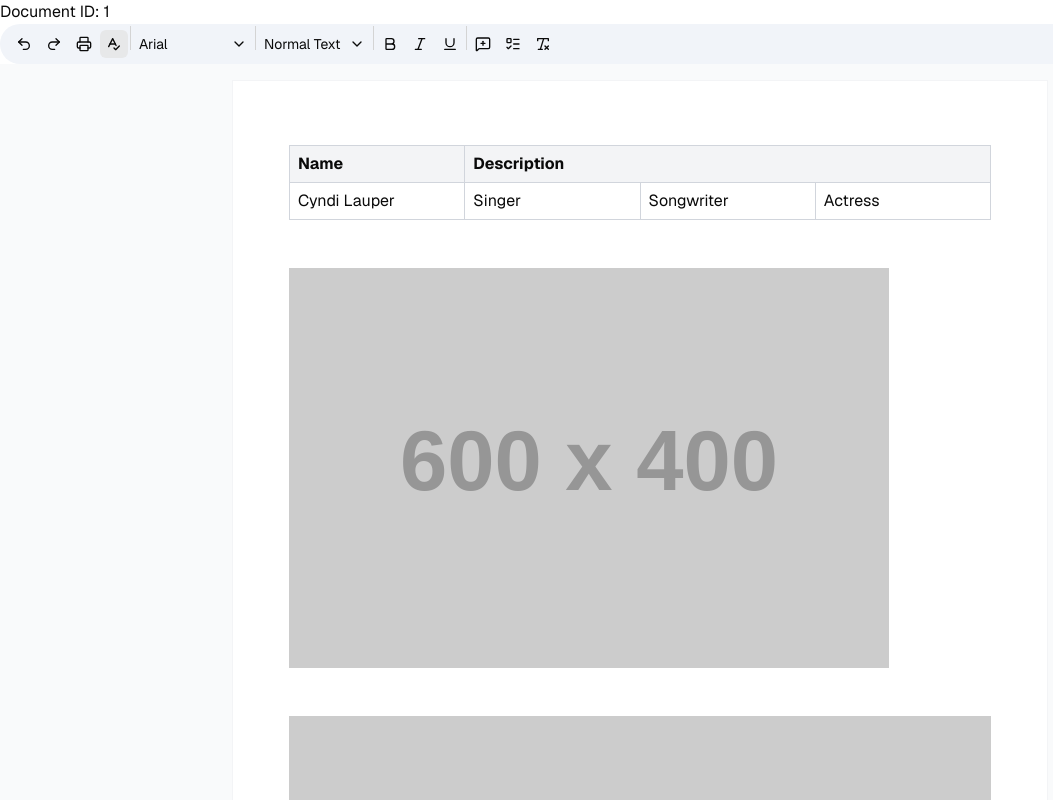
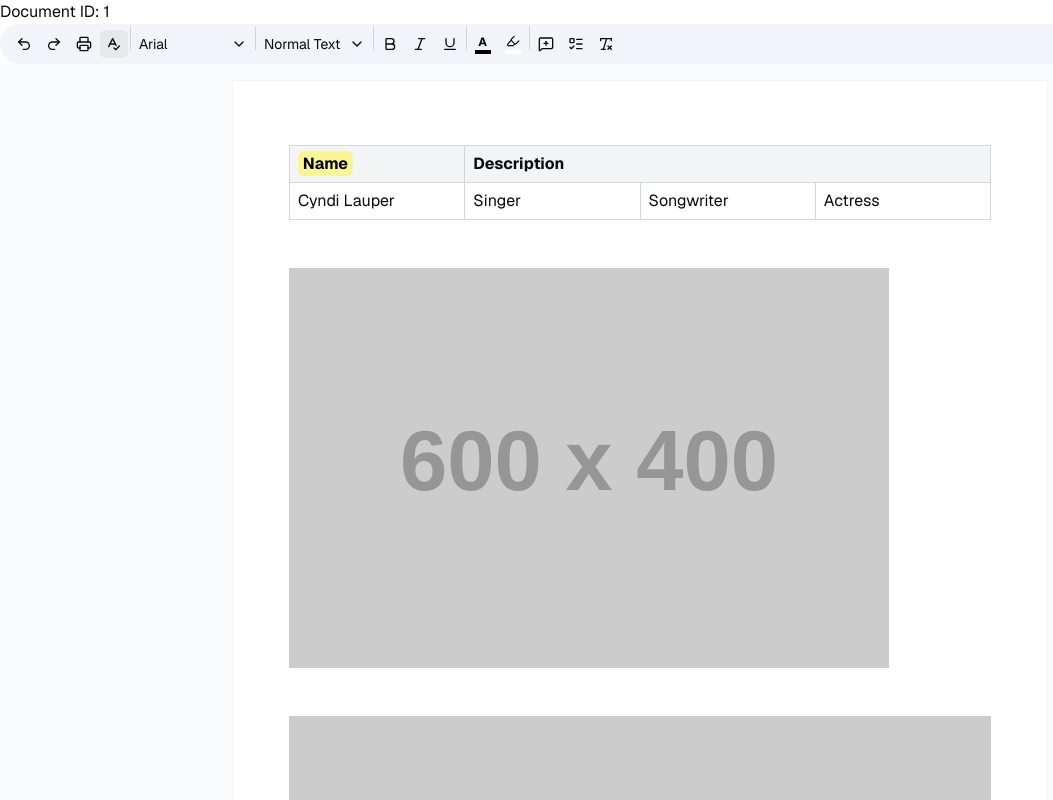
Before and after one commit to DenisDolgov/docs-app, a Next.js app: page /documents/1 in a window 1280 px wide. Shown: the top 800 px of the page, without its empty margins (0-1053 px from the left). Built offline with nearby package versions, Linux system fonts and the light colour scheme.

Commit message:
feat(editor): text color and highlight

```diff
--- a/app/documents/[documentId]/editor.tsx
+++ b/app/documents/[documentId]/editor.tsx
@@ -1,5 +1,6 @@
 'use client';
 
+import Highlight from '@tiptap/extension-highlight';
 import Image from '@tiptap/extension-image';
 import { TaskItem, TaskList } from '@tiptap/extension-list';
 import { TableKit } from '@tiptap/extension-table';
@@ -10,6 +11,7 @@ import StarterKit from '@tiptap/starter-kit';
 
 import { useEditorStore } from '@/store/use-editor-store';
 
+// todo use tiptap hooks for state sharing
 export const Editor = () => {
   const { setEditor } = useEditorStore();
 
@@ -62,12 +64,13 @@ export const Editor = () => {
       }),
       Underline,
       TextStyleKit,
+      Highlight.configure({ multicolor: true }),
     ],
     content:
       '<table>\n' +
       '          <tbody>\n' +
       '            <tr>\n' +
-      '              <th>Name</th>\n' +
+      '              <th><mark>Name</mark></th>\n' +
       '              <th colspan="3">Description</th>\n' +
       '            </tr>\n' +
       '            <tr>\n' +
--- a/app/documents/[documentId]/toolbar.tsx
+++ b/app/documents/[documentId]/toolbar.tsx
@@ -4,6 +4,7 @@ import type { Level } from '@tiptap/extension-heading';
 import {
   BoldIcon,
   ChevronDownIcon,
+  HighlighterIcon,
   ItalicIcon,
   ListTodoIcon,
   type LucideIcon,
@@ -15,6 +16,12 @@ import {
   UnderlineIcon,
   Undo2Icon,
 } from 'lucide-react';
+import {
+  CirclePicker,
+  type Color,
+  type ColorResult,
+  SketchPicker,
+} from 'react-color';
 
 import {
   DropdownMenu,
@@ -24,6 +31,58 @@ import {
 import { Separator } from '@/components/ui/separator';
 import { cn } from '@/lib/utils';
 import { useEditorStore } from '@/store/use-editor-store';
+
+const HighlightColorButton = () => {
+  const { editor } = useEditorStore();
+
+  const value: Color = editor?.getAttributes('highlight').color || '#ffffff';
+
+  const onChange = (color: ColorResult) => {
+    editor?.chain().focus().toggleHighlight({ color: color.hex }).run();
+  };
+
+  return (
+    <DropdownMenu>
+      <DropdownMenuTrigger className="h-7 min-w-7 shrink-0 flex flex-col items-center justify-between rounded-sm hover:bg-neutral-200/80 px-1.5 py-1 overflow-hidden text-sm">
+        <HighlighterIcon className="size-3.5" />
+        <div
+          className="h-1 w-full"
+          style={{ backgroundColor: value.toString() }}
+        />
+      </DropdownMenuTrigger>
+      <DropdownMenuContent className="w-auto">
+        <SketchPicker color={value} onChange={onChange} />
+      </DropdownMenuContent>
+    </DropdownMenu>
+  );
+};
+
+const TextColorButton = () => {
+  const { editor } = useEditorStore();
+
+  const value: Color = editor?.getAttributes('textStyle').color || '#000000';
+
+  const onChange = (color: ColorResult) => {
+    editor?.chain().focus().setColor(color.hex).run();
+  };
+
+  return (
+    <DropdownMenu>
+      <DropdownMenuTrigger className="h-7 min-w-7 shrink-0 flex flex-col items-center justify-between rounded-sm hover:bg-neutral-200/80 px-1.5 py-1 overflow-hidden text-sm">
+        <span className="text-xs font-bold" style={{ color: value.toString() }}>
+          A
+        </span>
+        <div
+          className="h-1 w-full"
+          style={{ backgroundColor: value.toString() }}
+        />
+      </DropdownMenuTrigger>
+      <DropdownMenuContent className="w-auto">
+        <SketchPicker color={value} onChange={onChange} />
+      </DropdownMenuContent>
+    </DropdownMenu>
+  );
+};
 
 const HeadingLevelButton = () => {
   const { editor } = useEditorStore();
@@ -241,6 +300,9 @@ export const Toolbar = () => {
         <ToolbarButton key={item.label} {...item} />
       ))}
       <Separator orientation="vertical" className="h-6 bg-neutral-300" />
+      <TextColorButton />
+      <HighlightColorButton />
+      <Separator orientation="vertical" className="h-6 bg-neutral-300" />
       {sections[2].map((item) => (
         <ToolbarButton key={item.label} {...item} />
       ))}
--- a/app/globals.css
+++ b/app/globals.css
@@ -386,4 +386,12 @@
     outline: 1px solid rgba(0, 0, 0, 0.25);
     border-radius: 0.125rem;
   }
+
+  /* Highlight-specific styling */
+  mark {
+    background-color: #faf594;
+    border-radius: 0.4rem;
+    box-decoration-break: clone;
+    padding: 0.1rem 0.3rem;
+  }
 }
--- a/package.json
+++ b/package.json
@@ -16,6 +16,7 @@
     "@base-ui/react": "^1.7.0",
     "@shadcn/react": "^0.3.0",
     "@tiptap/extension-heading": "^3.31.0",
+    "@tiptap/extension-highlight": "^3.31.0",
     "@tiptap/extension-image": "^3.30.6",
     "@tiptap/extension-list": "^3.30.6",
     "@tiptap/extension-table": "^3.30.6",
@@ -24,6 +25,7 @@
     "@tiptap/pm": "^3.30.2",
     "@tiptap/react": "^3.30.2",
     "@tiptap/starter-kit": "^3.30.2",
+    "@types/react-color": "^3.0.13",
     "class-variance-authority": "^0.7.1",
     "clsx": "^2.1.1",
     "cmdk": "^1.1.1",
@@ -33,6 +35,7 @@
     "lucide-react": "^1.33.0",
     "next": "16.3.1",
     "react": "19.2.8",
+    "react-color": "^2.19.3",
     "react-day-picker": "^10.0.1",
     "react-dom": "19.2.8",
     "react-resizable-panels": "^4.12.3",
```
Also changed, not shown: 1 other file (tests, documents, lock files or other folders).
